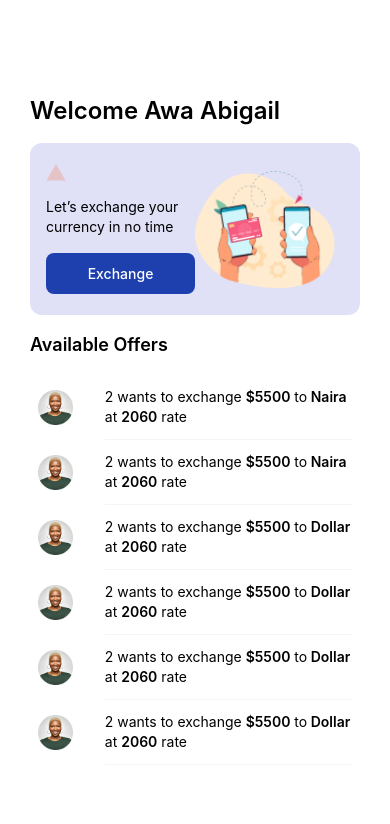
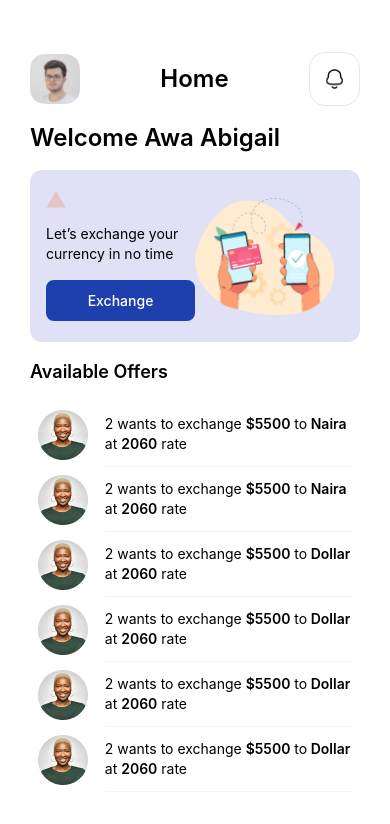
Before and after one commit to ifedayoagboola/shangeIT-mobile, a React Native app: screen / in a window 390 px wide. Shown: the top 824 px of the page. Built offline with nearby package versions, Linux system fonts and the light colour scheme.

Commit message:
heeader navigator

```diff
--- a/src/App.tsx
+++ b/src/App.tsx
@@ -1,6 +1,6 @@
 import React from "react";
 import { StatusBar } from "expo-status-bar";
-import { StyleSheet, Text, View } from "react-native";
+import { SafeAreaView, StyleSheet, Text, View } from "react-native";
 import { Provider } from "react-redux";
 import { store } from "./store";
 import HomeScreen from "./screens/HomeScreen";
@@ -8,6 +8,8 @@ import HomeScreen from "./screens/HomeScreen";
 export default function App() {
   return (
     <Provider store={store}>
+      {/* <StatusBar /> */}
+
       <HomeScreen />
     </Provider>
   );
--- /dev/null
+++ b/src/components/NavHeader.tsx
@@ -0,0 +1,33 @@
+import React from "react";
+import {
+  FlatList,
+  Image,
+  SafeAreaView,
+  Text,
+  TouchableOpacity,
+  View,
+} from "react-native";
+
+const NavHeader = () => {
+  return (
+    <SafeAreaView>
+      <View className="flex flex-row items-center justify-between">
+        <Image
+          source={require("../assets/face.png")}
+          alt="burger illustration"
+          style={{ width: 50, height: 50 }}
+        />
+        <Text className="text-2xl font-semibold">Home</Text>
+        <View className="border border-gray-200 p-4 rounded-2xl">
+          <Image
+            source={require("../assets/outline.png")}
+            alt="burger illustration"
+            style={{ width: 17, height: 20 }}
+          />
+        </View>
+      </View>
+    </SafeAreaView>
+  );
+};
+
+export default NavHeader;
--- a/src/components/NavOptions.tsx
+++ /dev/null
@@ -1,32 +0,0 @@
-import React from "react";
-import {
-  FlatList,
-  SafeAreaView,
-  Text,
-  TouchableOpacity,
-  View,
-} from "react-native";
-const data = [
-  {
-    id: "1",
-    title: "dfnjk",
-    image: "dfcjnk",
-    screen: "sdkhnjk",
-  },
-];
-
-const NavOptions = () => {
-  return (
-    <FlatList
-      data={data}
-      keyExtractor={(item) => item.id}
-      renderItem={({ item }) => (
-        <TouchableOpacity>
-          <Text>{item.title}</Text>
-        </TouchableOpacity>
-      )}
-    />
-  );
-};
-
-export default NavOptions;
--- a/src/components/Offer.tsx
+++ b/src/components/Offer.tsx
@@ -39,7 +39,7 @@ const Offer: React.FC<OfferProps> = ({
         <Image
           source={require("../assets/Ellipse 23.png")}
           alt="burger illustration"
-          style={{ width: 35, height: 35 }}
+          style={{ width: 50, height: 50 }}
         />
       </View>
       <Text className="w-[80%] border-b border-gray-100 py-3 text-sm">
--- a/src/screens/HomeScreen.tsx
+++ b/src/screens/HomeScreen.tsx
@@ -1,8 +1,16 @@
 import React, { useEffect, useState } from "react";
-import { Image, SafeAreaView, StyleSheet, Text, View } from "react-native";
+import {
+  Image,
+  SafeAreaView,
+  ScrollView,
+  StyleSheet,
+  Text,
+  View,
+} from "react-native";
 import LogoScreen from "./LogoScreen";
 import ExchangeCard from "../components/ExchangeCard";
 import OfferList from "../components/OfferList";
+import NavHeader from "../components/NavHeader";
 
 const HomeScreen = () => {
   const [showLogoScreen, setShowLogoScreen] = useState(true);
@@ -20,8 +28,9 @@ const HomeScreen = () => {
       {showLogoScreen ? (
         <LogoScreen />
       ) : (
-        <SafeAreaView style={styles.container} className="">
-          <View className="px-[30px]">
+        <View style={styles.container} className="px-[30px]">
+          <NavHeader />
+          <View className="">
             <Text className="text-2xl font-semibold text-left py-4">
               Welcome Awa Abigail
             </Text>
@@ -33,7 +42,7 @@ const HomeScreen = () => {
               <OfferList />
             </SafeAreaView>
           </View>
-        </SafeAreaView>
+        </View>
       )}
     </>
   );
```
Also changed, not shown: src/assets/face.png (added), src/assets/outline.png (added).
